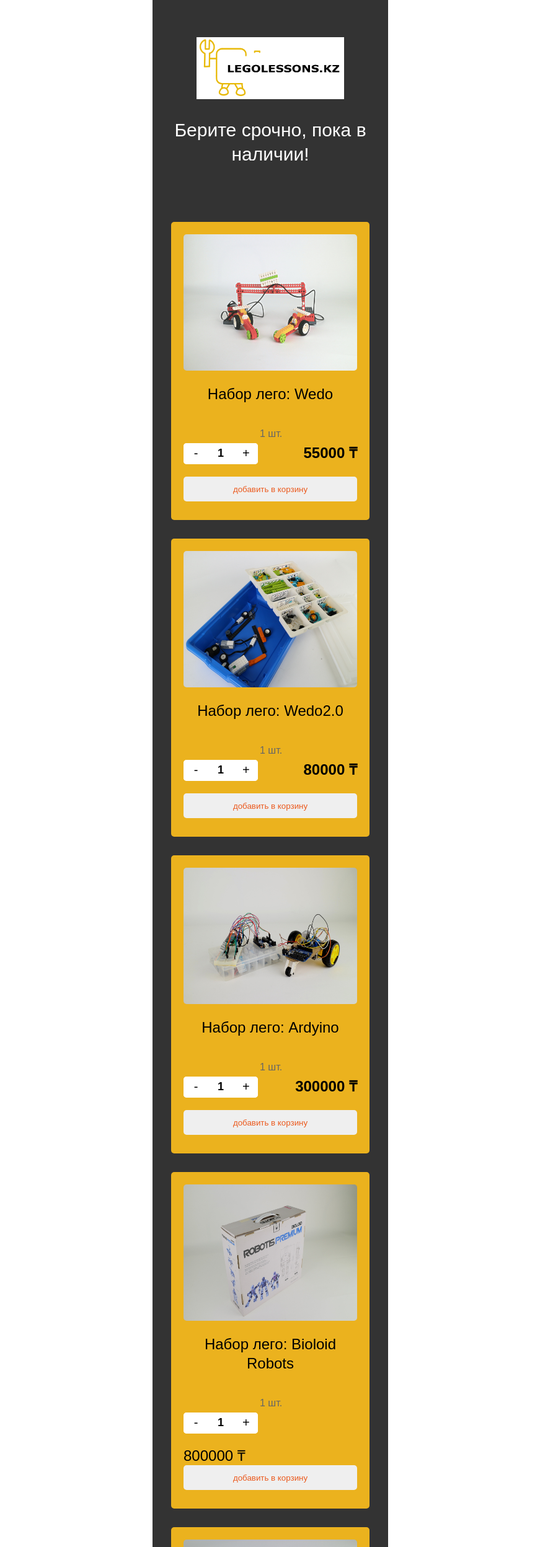
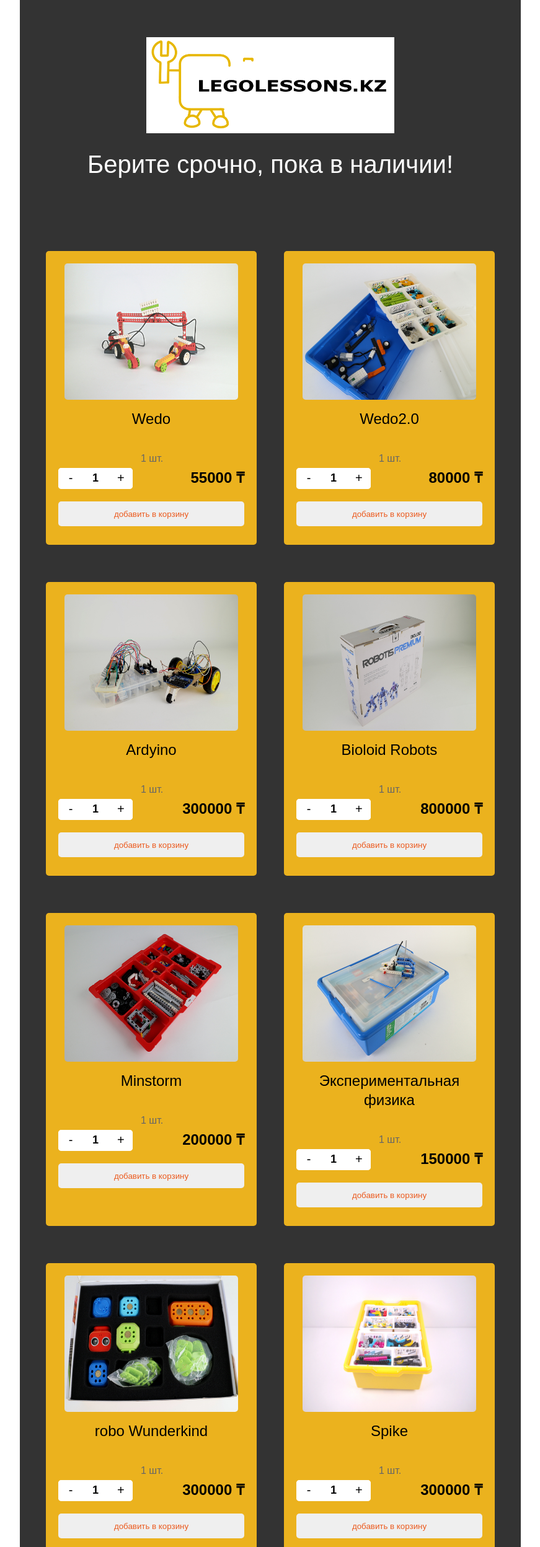
Before and after one commit to daniel23432423/Online-shop, a plain HTML site: page catalog.html in a window 1280 px wide. Shown: the top 2496 px of the page at 62% size, without its empty margins (204-1075 px from the left). Drawn offline with Linux system fonts and the light colour scheme.

Commit message:
Сделали планшетную версию, для страницы каталога

```diff
--- a/catalog.html
+++ b/catalog.html
@@ -14,10 +14,10 @@
         <main>
             <h1 class="visually-hidden">Каталог товаров</h1>
             <p class="moto">Берите срочно, пока в наличии!</p>
-            <section>
+            <section class="catalog">
                 <div class="card">
                     <img src="/img/Wedo.JPG" alt="Набор лего Wedo" width="280" height="220">
-                    <a href="/products/Wedo.html">Набор лего: Wedo</a>
+                    <a href="/products/Wedo.html"> Wedo</a>
                     <span class="count">1 шт.</span>
                     <div class="row">
                         <div class="buttons">
@@ -31,7 +31,7 @@
                 </div>
                 <div class="card">
                     <img src="/img/Wedo2.0 2.JPG" alt="Набор лего Wedo2.0" width="280" height="220">
-                    <a href="/products/Wedo20.html">Набор лего: Wedo2.0</a>
+                    <a href="/products/Wedo20.html">Wedo2.0</a>
                     <span class="count">1 шт.</span>
                     <div class="row">
                         <div class="buttons">
@@ -45,7 +45,7 @@
                 </div>
                 <div class="card">
                     <img src="/img/Ardyino1.JPG" alt="Набор лего Ardino" width="280" height="220">
-                    <a href="/products/Ardyino.html">Набор лего: Ardyino</a>
+                    <a href="/products/Ardyino.html">Ardyino</a>
                     <span class="count">1 шт.</span>
                     <div class="row">
                         <div class="buttons">
@@ -59,7 +59,7 @@
                 </div>
                 <div class="card">
                     <img src="/img/Bioloid Robots 2.JPG" alt="Набор лего Bioloid Robots" width="280" height="220">
-                    <a href="/products/bioloid robot.html">Набор лего: Bioloid Robots</a>
+                    <a href="/products/bioloid robot.html"> Bioloid Robots</a>
                     <span class="count">1 шт.</span>
                     <div class="row">
                         <div class="buttons">
@@ -67,13 +67,13 @@
                             <span>1</span>
                             <button class="plus">+</button>
                         </div>
+                        <span>800000 ₸</span>
                     </div>
-                    <span>800000 ₸</span>
                     <button class="basket">добавить в корзину</button>
                 </div>
                 <div class="card">
                     <img src="/img/Minstorm2.JPG" alt="Набор лего Minstorm" width="280" height="220">
-                    <a href="/products/mindstorms.html">Набор лего: Minstorm</a>
+                    <a href="/products/mindstorms.html"> Minstorm</a>
                     <span class="count">1 шт.</span>
                     <div class="row">
                         <div class="buttons">
@@ -87,7 +87,7 @@
                 </div>
                 <div class="card">
                     <img src="/img/physics1.JPG" alt="Набор лего Экспериментальная физика" width="280" height="220">
-                    <a href="/products/Physics.html">Набор лего: Экспериментальная физика</a>
+                    <a href="/products/Physics.html"> Экспериментальная физика</a>
                     <span class="count">1 шт.</span>
                     <div class="row">
                         <div class="buttons">
@@ -101,7 +101,7 @@
                 </div>
                 <div class="card">
                     <img src="/img/robo wunderkind.JPG" alt="Набор лего robo Wunderkind" width="280" height="220">
-                    <a href="/products/Robo wunderkind.html">Набор лего: robo Wunderkind</a>
+                    <a href="/products/Robo wunderkind.html"> robo Wunderkind</a>
                     <span class="count">1 шт.</span>
                     <div class="row">
                         <div class="buttons">
@@ -115,7 +115,7 @@
                 </div>
                 <div class="card">
                     <img src="/img/Spike1.jpg" alt="Набор лего Spike" width="280" height="220">
-                    <a href="/products/Spike.html">Набор лего: Spike</a>
+                    <a href="/products/Spike.html"> Spike</a>
                     <span class="count">1 шт.</span>
                     <div class="row">
                         <div class="buttons">
@@ -129,7 +129,7 @@
                 </div>
                 <div class="card">
                     <img src="/img/Wro 1.JPG" alt="Набор лего Wro" width="280" height="220">
-                    <a href="/products/WRO.html">Набор лего: world Robotics Olympiad</a>
+                    <a href="/products/WRO.html"> world Robotics Olympiad</a>
                     <span class="count">1 шт.</span>
                     <div class="row">
                         <div class="buttons">
@@ -143,7 +143,7 @@
                 </div>
                 <div class="card">
                     <img src="/img/more to math2.JPG" alt="Набор лего More to math" width="280" height="220">
-                    <a href="/products/more to math.html">Набор лего: more to math</a>
+                    <a href="/products/more to math.html"> more to math</a>
                     <span class="count">1 шт.</span>
                     <div class="row">
                         <div class="buttons">
@@ -155,6 +155,7 @@
                     </div>
                     <button class="basket">добавить в корзину</button>
                 </div>
+            </section>
             <form class="form">
                 <fieldset>
                     <legend>Ваш заказ</legend>
@@ -166,9 +167,9 @@
                     <legend>Оформить заказ</legend>
                     <input type="tel" placeholder="Ваш номер телефона">
                 </fieldset>
+                <svg xmlns="http://www.w3.org/2000/svg" viewBox="0 0 576 512"><!--! Font Awesome Pro 6.1.1 by @fontawesome - https://fontawesome.com License - https://fontawesome.com/license (Commercial License) Copyright 2022 Fonticons, Inc. --><path d="M171.7 191.1H404.3L322.7 35.07C316.6 23.31 321.2 8.821 332.9 2.706C344.7-3.409 359.2 1.167 365.3 12.93L458.4 191.1H544C561.7 191.1 576 206.3 576 223.1C576 241.7 561.7 255.1 544 255.1L492.1 463.5C484.1 492 459.4 512 430 512H145.1C116.6 512 91 492 83.88 463.5L32 255.1C14.33 255.1 0 241.7 0 223.1C0 206.3 14.33 191.1 32 191.1H117.6L210.7 12.93C216.8 1.167 231.3-3.409 243.1 2.706C254.8 8.821 259.4 23.31 253.3 35.07L171.7 191.1zM191.1 303.1C191.1 295.1 184.8 287.1 175.1 287.1C167.2 287.1 159.1 295.1 159.1 303.1V399.1C159.1 408.8 167.2 415.1 175.1 415.1C184.8 415.1 191.1 408.8 191.1 399.1V303.1zM271.1 303.1V399.1C271.1 408.8 279.2 415.1 287.1 415.1C296.8 415.1 304 408.8 304 399.1V303.1C304 295.1 296.8 287.1 287.1 287.1C279.2 287.1 271.1 295.1 271.1 303.1zM416 303.1C416 295.1 408.8 287.1 400 287.1C391.2 287.1 384 295.1 384 303.1V399.1C384 408.8 391.2 415.1 400 415.1C408.8 415.1 416 408.8 416 399.1V303.1z"/></svg>
                 <button>Заказать</button>
             </form>
-            </section>
         </main>
     </body>
 </html>
--- a/style.css
+++ b/style.css
@@ -17,7 +17,7 @@ body {
     line-height: 31px;
     color: #fff;
     font-weight: 400;
-    width: 340px;
+    width: 768px;
     background-color: rgb(51, 51, 51);
     padding: 20px;
 }
@@ -50,14 +50,17 @@ html{
 
 .card {
     background-color: #ebb21e;
-    margin: 30px 10px;
+    margin: 30px auto;
     padding: 20px;
     border-radius: 5px;
     color: #000;
+    width: 300px;
 }
 
 .card img {
     border-radius: 5px;
+    display: block;
+    margin: 0 auto;
 }
 
 .card a {
@@ -156,10 +159,10 @@ html{
     color: #000;
     border-radius: 5px;
     padding: 20px;
-    margin: 0 10px;
+    margin: 0 auto;
     font-size: 20px;
     margin-bottom: 70px;
-
+    width: 300px;
 
 }
 
@@ -245,3 +248,43 @@ fieldset {
 .button-2 {
     margin-top: 10px;
 }
+
+.form svg {
+    display: none;
+}
+
+@media(min-width: 768px) {
+    .catalog {
+        display: flex;
+        flex-direction: row;
+        flex-wrap: wrap;
+
+    }
+
+    .logo {
+        width: 400px;
+        height: auto;
+    }
+
+    .moto {
+        font-size: 40px;
+        line-height: 40px;
+    }
+
+    .form {
+        width: 89%;
+        position: relative;
+    }
+
+    .form svg {
+        display: block;
+        position: absolute;
+        right: 50px;
+        top: 90px;
+        width: 190px;
+        height: auto;
+        fill: #666;
+
+    }
+
+}
```
Lines whose indentation alone changed are shown as unchanged.
